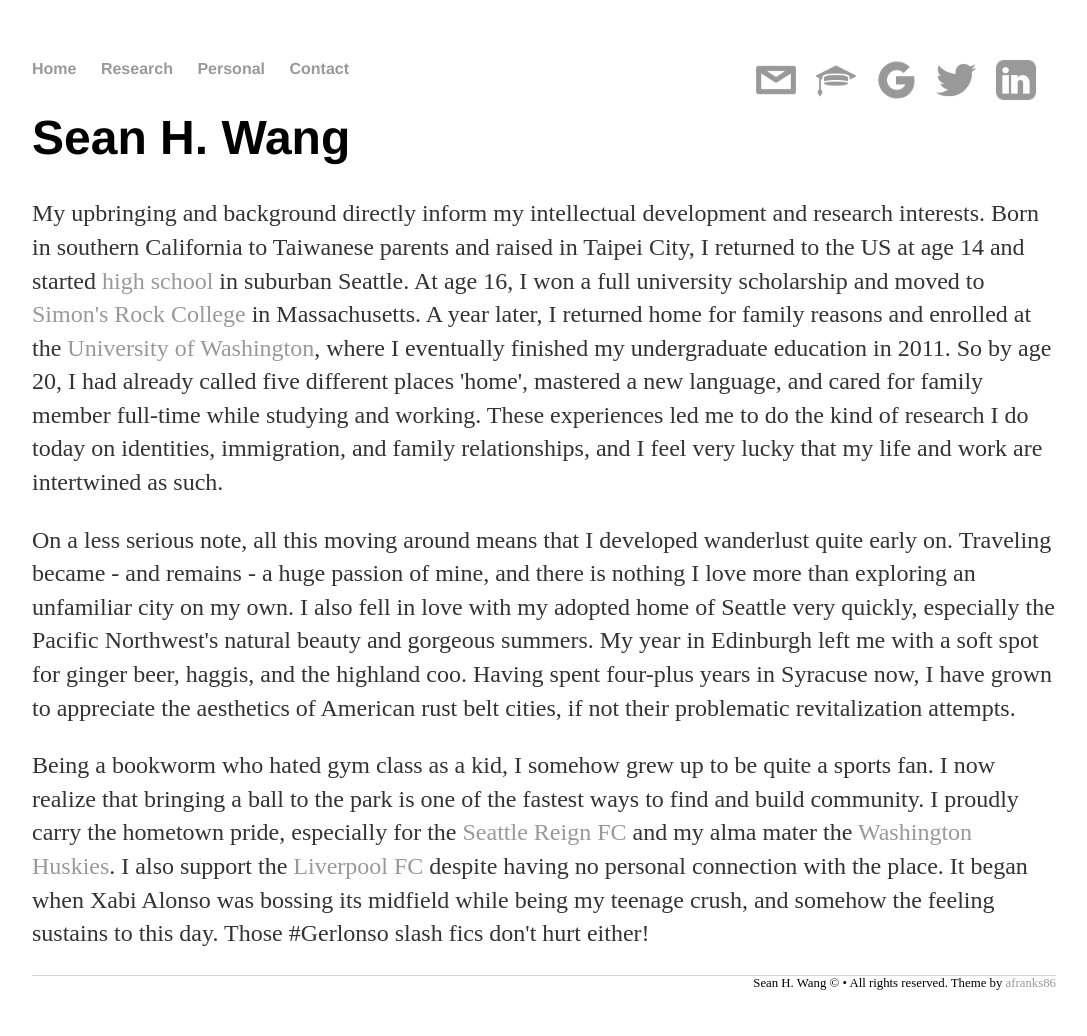
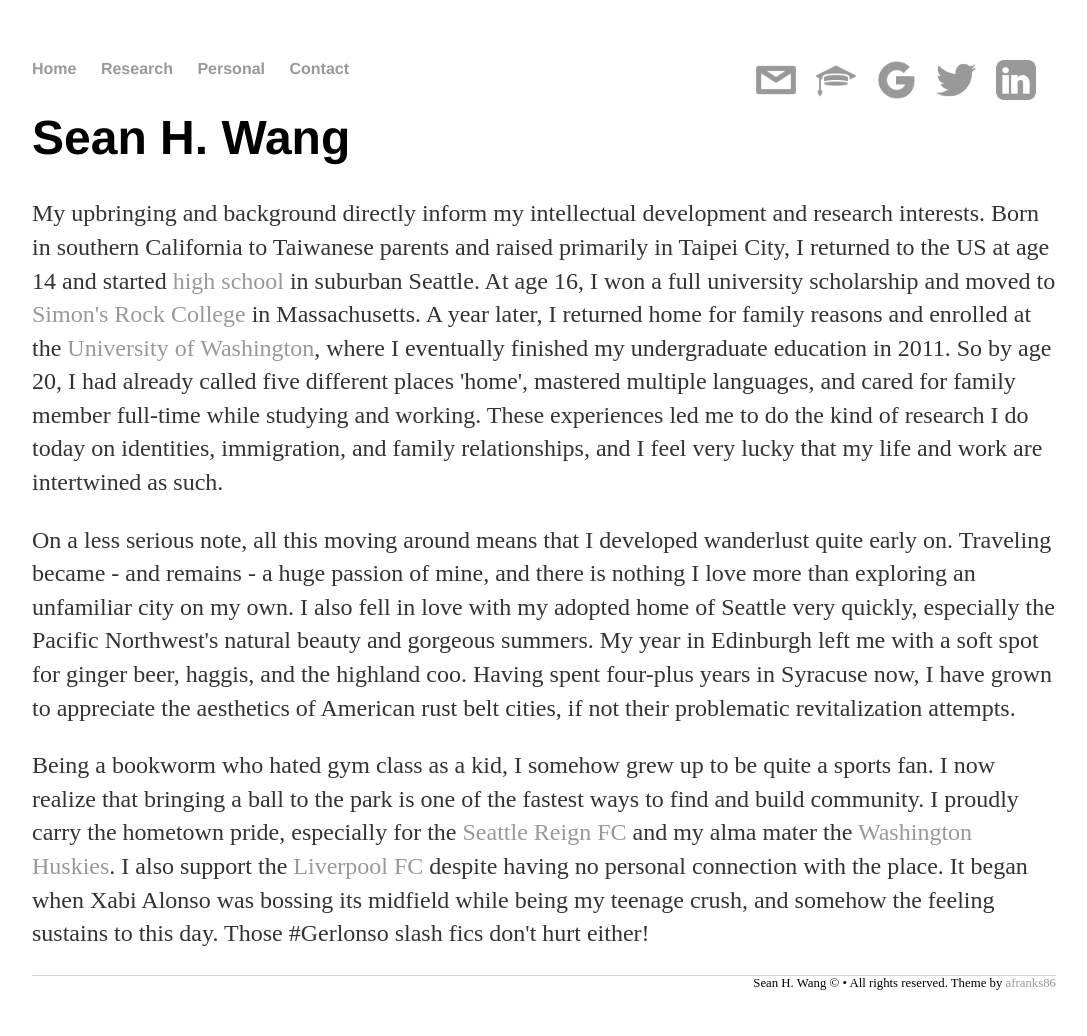
Before and after one commit to SeanyWang/seanywang.github.io, a Jekyll site: the page built from personal/index.html, in a window 1280 px wide. Shown: the whole page, without its empty margins (96-1183 px from the left). Built offline with Jekyll 4.4.1, drawn with Linux system fonts in a browser that asks for light colours; nearby versions of some CDN libraries.

Commit message:
updated personal

```diff
--- a/personal/index.html
+++ b/personal/index.html
@@ -6,17 +6,15 @@ title: Sean H. Wang - Personal
 <div>
   <h1>Sean H. Wang</h1>
     <p>
-      My upbringing and background directly inform my intellectual development
-      and research interests. Born in southern California to Taiwanese parents
-      and raised in Taipei City, I returned to the US at age 14 and started
-      <a href="https://www.bsd405.org/sammamish/">high school</a> in suburban
+      My upbringing and background directly inform my intellectual development and research interests.
+      Born in southern California to Taiwanese parents and raised primarily in Taipei City, I returned to the US at age 14 and started <a href="https://www.bsd405.org/sammamish/">high school</a> in suburban
       Seattle. At age 16, I won a full university scholarship and moved to
       <a href="https://simons-rock.edu/">Simon's Rock College</a> in
       Massachusetts. A year later, I returned home for family reasons and
       enrolled at the <a href="http://www.washington.edu/">University of
       Washington</a>, where I eventually finished my undergraduate education
       in 2011. So by age 20, I had already called five different places 'home',
-      mastered a new language, and cared for family member full-time while
+      mastered multiple languages, and cared for family member full-time while
       studying and working. These experiences led me to do the kind of research
       I do today on identities, immigration, and family relationships, and I
       feel very lucky that my life and work are intertwined as such.
```
